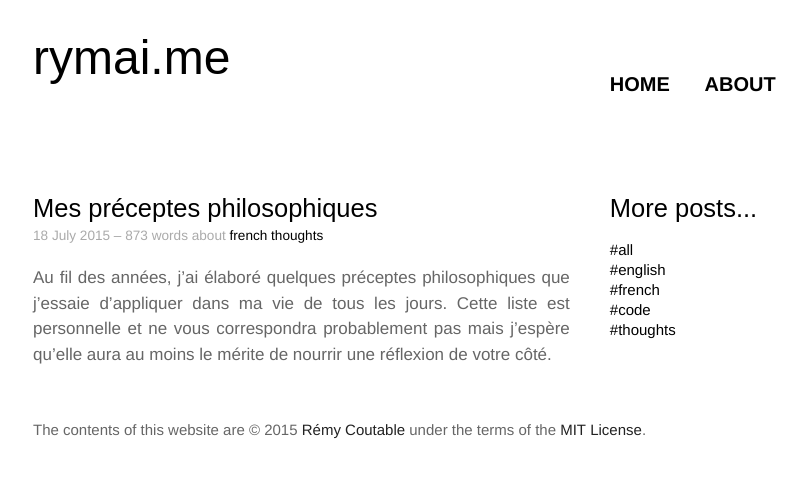
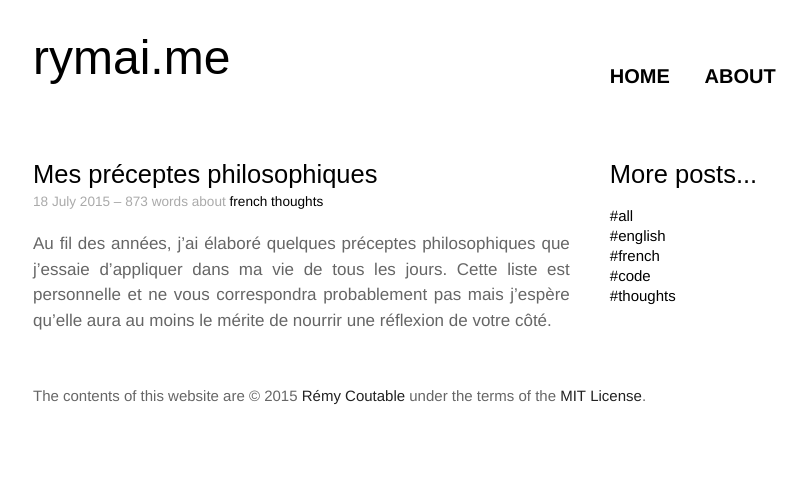
Before and after one commit to rymai/rymai.github.io, a Jekyll site: the page built from index.html, in a window 1280 px wide. Shown: the top 478 px of the page, without its empty margins (138-945 px from the left). Built offline with Jekyll 4.4.1, drawn with Linux system fonts in a browser that asks for light colours; the list of posts is cut into pages by our own code.

Commit message:
Finetune CSS

```diff
--- a/_includes/css/style.css
+++ b/_includes/css/style.css
@@ -40,8 +40,8 @@ body > header h1 {
 body > header h1, body > header nav {
   display: inline-block; }
 
-header .unit {
-  height: 121px; }
+header {
+  height: 150px; }
 
 nav ul {
   margin: 0;
@@ -51,7 +51,7 @@ nav li {
   display: inline-block; }
 
 .main-nav {
-  margin-top: 63px; }
+  margin-top: 55px; }
 
 .main-nav li {
   margin-right: 10px; }
--- a/sass/style.scss
+++ b/sass/style.scss
@@ -90,8 +90,8 @@ body > header h1, body > header nav {
   display: inline-block;
 }
 
-header .unit {
-  height: 121px;
+header {
+  height: 150px;
 }
 
 nav ul {
@@ -104,7 +104,7 @@ nav li {
 }
 
 .main-nav {
-  margin-top: $header-font-size + 15;
+  margin-top: $header-font-size + 7;
 }
 
 .main-nav li {
```
